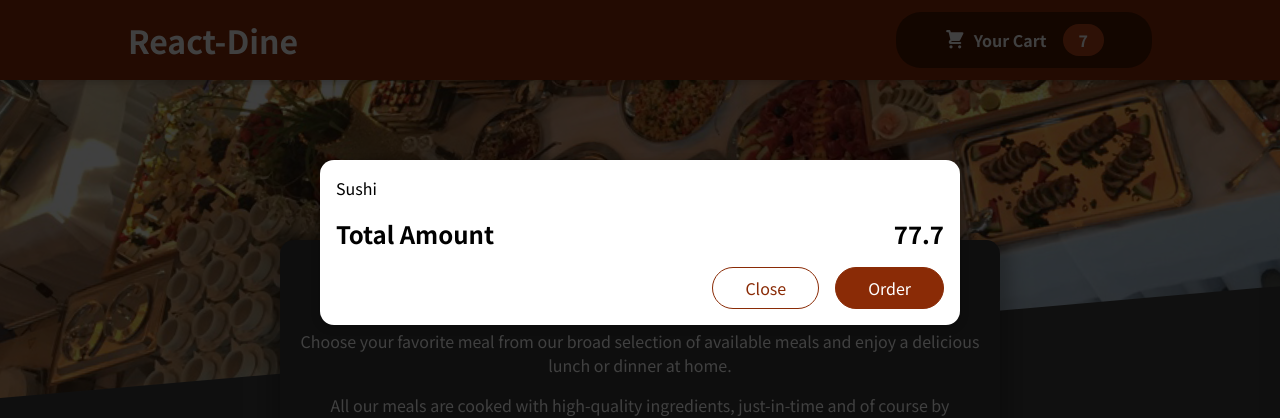
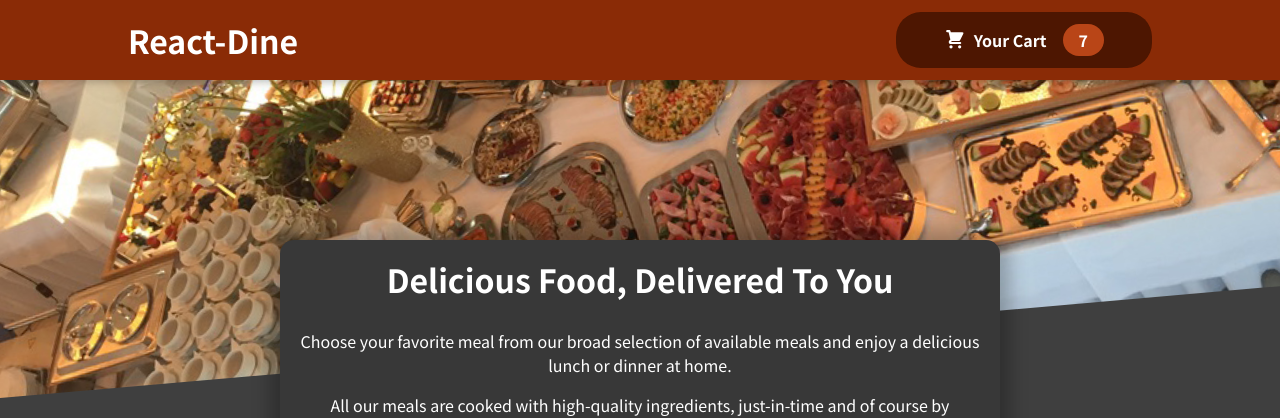
Before and after one commit to RahimMahat/React-Dine-App, a React (Create React App) app: page / in a window 1280 px wide. Shown: the top 418 px of the page. Built offline with nearby package versions, Linux system fonts and the light colour scheme.

Commit message:
managing cart and modal state

```diff
--- a/src/App.js
+++ b/src/App.js
@@ -1,4 +1,4 @@
-import React, { Fragment } from "react";
+import React, { Fragment, useState } from "react";
 // Importing header
 import Header from "./components/Layout/Header";
 import Meals from "./components/Meals/Meals";
@@ -6,10 +6,20 @@
 import Cart from "./components/Cart/Cart";
 
 function App() {
+  const [cartIsShown, setCartIsShown] = useState(false);
+
+  const showCartHandler = () => {
+    setCartIsShown(true);
+  };
+
+  const hideCartHandler = () => {
+    setCartIsShown(false);
+  };
+
   return (
     <Fragment>
-      <Cart />
-      <Header />
+      {cartIsShown && <Cart onClose={hideCartHandler} />}
+      <Header onShowCart={showCartHandler} />
       <main>
         <Meals />
       </main>
--- a/src/components/Cart/Cart.js
+++ b/src/components/Cart/Cart.js
@@ -13,14 +13,16 @@
   );
 
   return (
-    <Modal>
+    <Modal onClose={props.onClose}>
       {cartItems}
       <div className={classes.total}>
         <span>Total Amount</span>
         <span>77.7</span>
       </div>
       <div className={classes.actions}>
-        <button className={classes["button--alt"]}>Close</button>
+        <button className={classes["button--alt"]} onClick={props.onClose}>
+          Close
+        </button>
         <button className={classes.button}>Order</button>
       </div>
     </Modal>
--- a/src/components/Layout/Header.js
+++ b/src/components/Layout/Header.js
@@ -11,7 +11,7 @@
     <Fragment>
       <header className={classes.header}>
         <h1>React-Dine</h1>
-        <HeaderCartButton />
+        <HeaderCartButton onCartClick={props.onShowCart} />
       </header>
       <div className={classes["main-image"]}>
         <img src={dineImage} alt="Dining Table" />
--- a/src/components/Layout/HeaderCartButton.js
+++ b/src/components/Layout/HeaderCartButton.js
@@ -4,7 +4,7 @@
 
 const HeaderCartButton = (props) => {
   return (
-    <button className={classes.button}>
+    <button className={classes.button} onClick={props.onCartClick}>
       <span className={classes.icon}>
         <CartIcon />
       </span>
--- a/src/components/UI/Modal.js
+++ b/src/components/UI/Modal.js
@@ -3,7 +3,7 @@
 import classes from "./Modal.module.css";
 
 const Backdrop = (props) => {
-  return <div className={classes.backdrop}></div>;
+  return <div className={classes.backdrop} onClick={props.onClose}></div>;
 };
 
 const ModalOverlays = (props) => {
@@ -19,7 +19,10 @@
 const Modal = (props) => {
   return (
     <Fragment>
-      {ReactDOM.createPortal(<Backdrop />, portalElement)}
+      {ReactDOM.createPortal(
+        <Backdrop onClose={props.onClose} />,
+        portalElement
+      )}
       {ReactDOM.createPortal(
         <ModalOverlays>{props.children}</ModalOverlays>,
         portalElement
```
